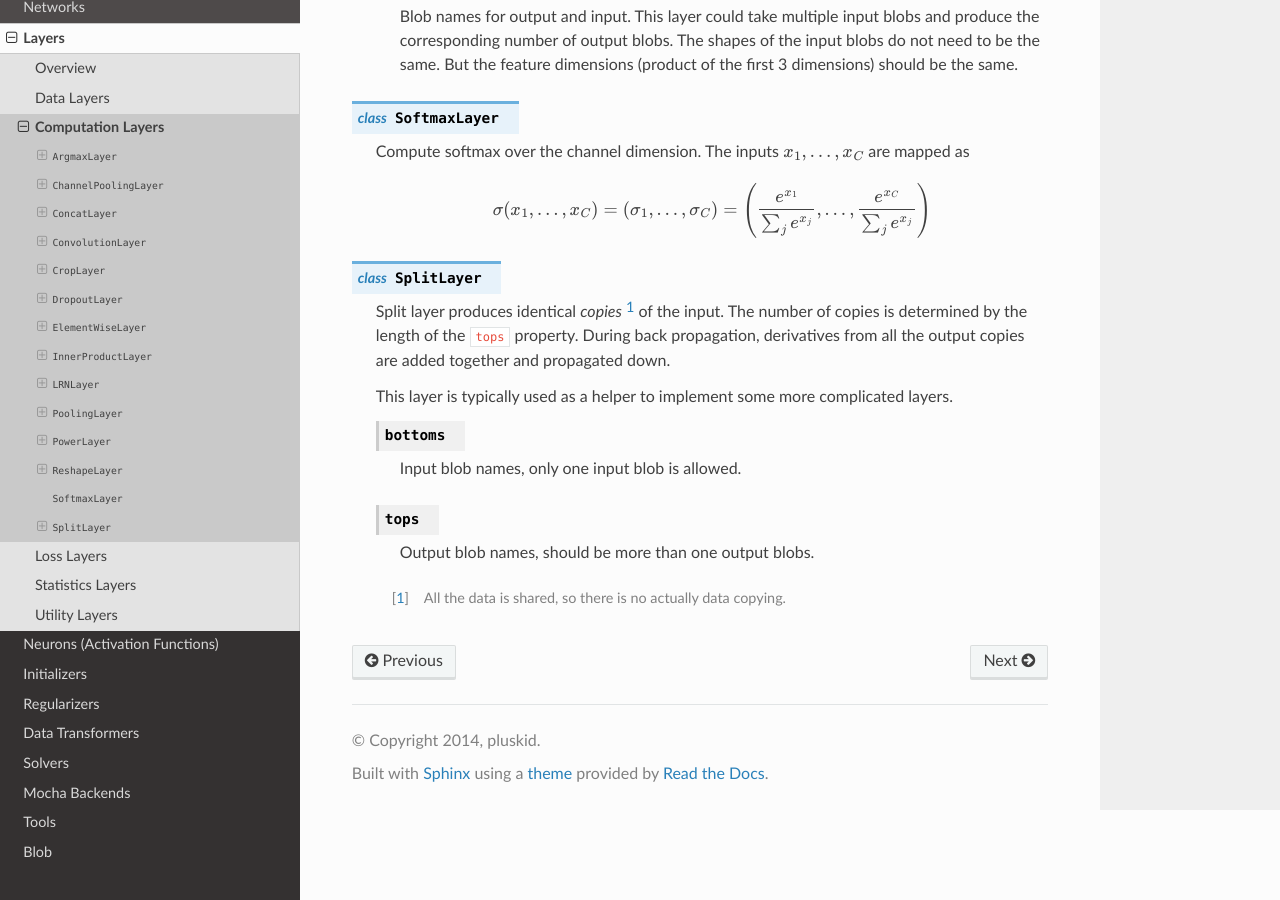
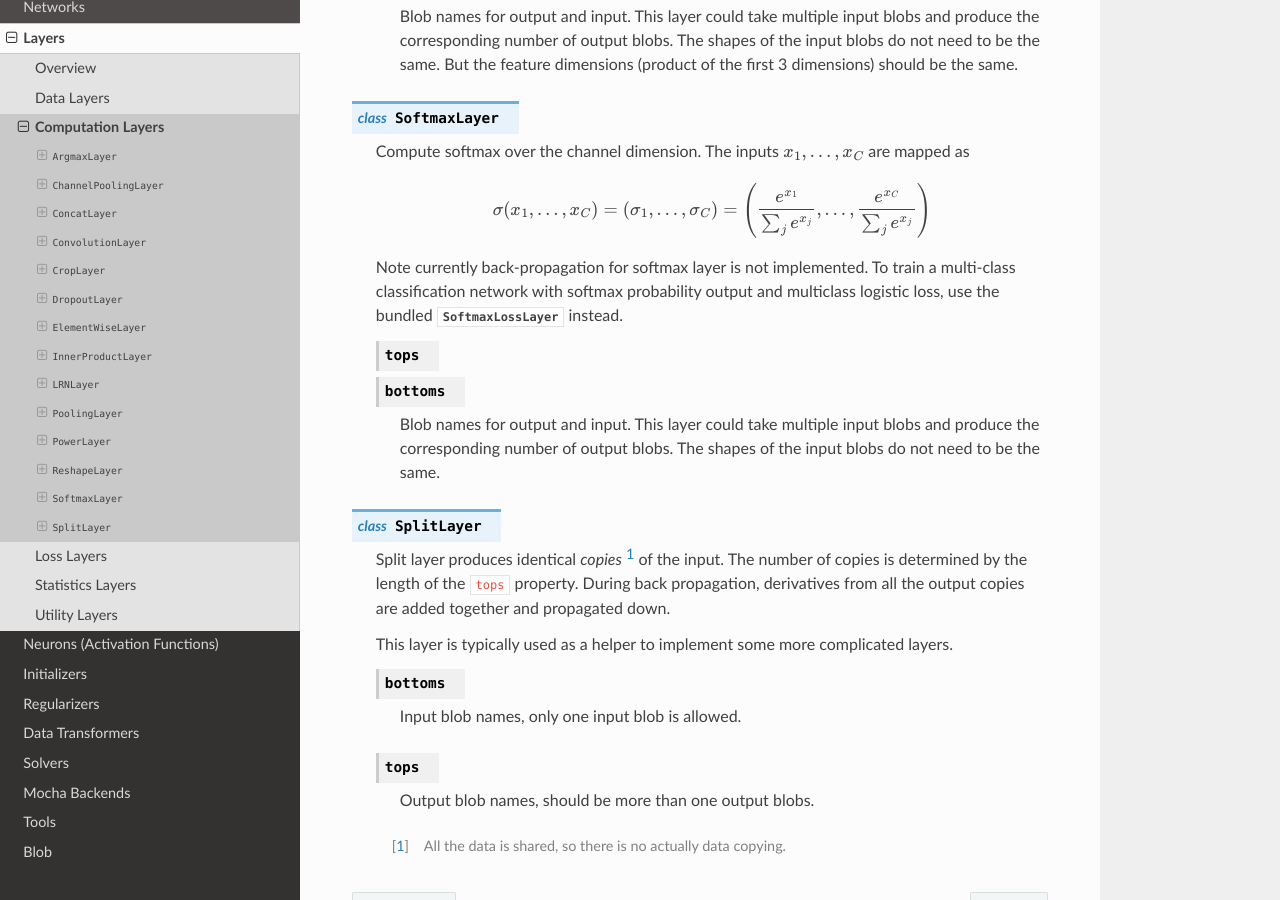
Before and after one commit to pluskid/Mocha.jl, a Sphinx documentation site: the page built from docs/user-guide/layers/computation-layer.rst, in a window 1280 px wide and 900 px high, scrolled down 7954 px. Built offline with Sphinx 7.4.7 and the Read the Docs theme 2.0.0, drawn with Linux system fonts in a browser that asks for light colours.

Commit message:
softmax layer takes multiple input blobs

```diff
--- a/docs/user-guide/layers/computation-layer.rst
+++ b/docs/user-guide/layers/computation-layer.rst
@@ -425,6 +425,19 @@ Computation Layers
       \sigma(x_1,\ldots,x_C) = (\sigma_1,\ldots,\sigma_C) = \left(\frac{e^{x_1}}{\sum_j
       e^{x_j}},\ldots,\frac{e^{x_C}}{\sum_je^{x_j}}\right)
 
+   Note currently back-propagation for softmax layer is not implemented. To
+   train a multi-class classification network with softmax probability output
+   and multiclass logistic loss, use the bundled :class:`SoftmaxLossLayer`
+   instead.
+
+   .. attribute::
+      tops
+      bottoms
+
+      Blob names for output and input. This layer could take multiple input
+      blobs and produce the corresponding number of output blobs. The shapes of
+      the input blobs do not need to be the same.
+
 .. class:: SplitLayer
 
    Split layer produces identical *copies* [1]_ of the input. The number of copies
```
Also changed, not shown: 1 other file.
